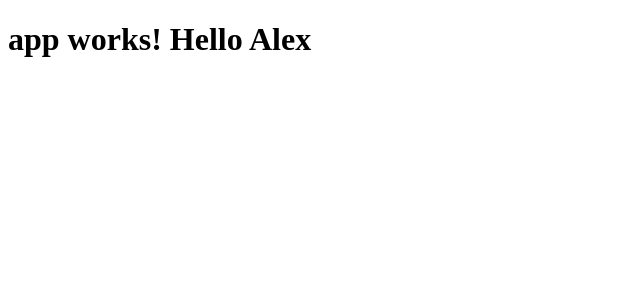
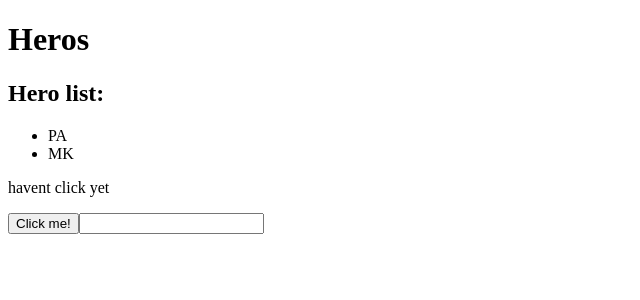
Before and after one commit to CodeMyWorld/FirstAngular, an Angular app: page / in a window 1280 px wide. Shown: the top 300 px of the page, without its empty margins (0-640 px from the left). Built offline with nearby package versions, Linux system fonts and the light colour scheme.

Commit message:
Start learning Angular

```diff
--- a/src/app/app.component.html
+++ b/src/app/app.component.html
@@ -1,3 +1,12 @@
 <h1>
   {{title}}
 </h1>
+<h2>
+Hero list:
+</h2>
+<ul>
+  <li *ngFor="let hero of heros">
+    {{hero.name}}
+  </li>
+</ul>
+<click-me>Loading ... </click-me>
--- a/src/app/app.component.ts
+++ b/src/app/app.component.ts
@@ -1,4 +1,5 @@
 import { Component } from '@angular/core';
+import {Hero} from './hero'
 
 @Component({
   selector: 'app-root',
@@ -7,5 +8,8 @@ import { Component } from '@angular/core';
 })
 
 export class AppComponent {
-  title = 'app works! Hello Alex';
+  title = 'Heros';
+  myHero = 'Alice';
+  heros = [new Hero(1, 'PA'),
+  new Hero(2, 'MK')];
 }
--- a/src/app/app.module.ts
+++ b/src/app/app.module.ts
@@ -4,10 +4,12 @@ import { FormsModule } from '@angular/forms';
 import { HttpModule } from '@angular/http';
 
 import { AppComponent } from './app.component';
+import { ClickMeComponent } from './click-me/click-me.component';
 
 @NgModule({
   declarations: [
-    AppComponent
+    AppComponent,
+    ClickMeComponent
   ],
   imports: [
     BrowserModule,
--- /dev/null
+++ b/src/app/click-me/click-me.component.html
@@ -0,0 +1,6 @@
+<p>
+  {{clickMessage}}
+</p>
+<button (click)="onClickMe()">Click me!</button>
+<input (keyup)="onKey($event)">
+<p>{{values}}</p>
--- /dev/null
+++ b/src/app/click-me/click-me.component.ts
@@ -0,0 +1,24 @@
+import { Component, OnInit } from '@angular/core';
+
+@Component({
+  selector: 'click-me',
+  templateUrl: './click-me.component.html',
+  styleUrls: ['./click-me.component.css']
+})
+export class ClickMeComponent implements OnInit {
+  clickMessage = 'havent click yet';
+  values = '';
+  constructor() { }
+
+  ngOnInit() {
+  }
+
+  onClickMe(){
+    this.clickMessage = 'You just clicked the button';
+  }
+  onKey(event: any){
+    this.values += event.key + ' | ';
+  }
+
+
+}
--- /dev/null
+++ b/src/app/hero.ts
@@ -0,0 +1,6 @@
+export class Hero {
+    constructor(
+        public id: number,
+        public name: string
+    ){}
+}
```
Also changed, not shown: src/app/click-me/click-me.component.css (added), 1 other file (tests, documents, lock files or other folders).
